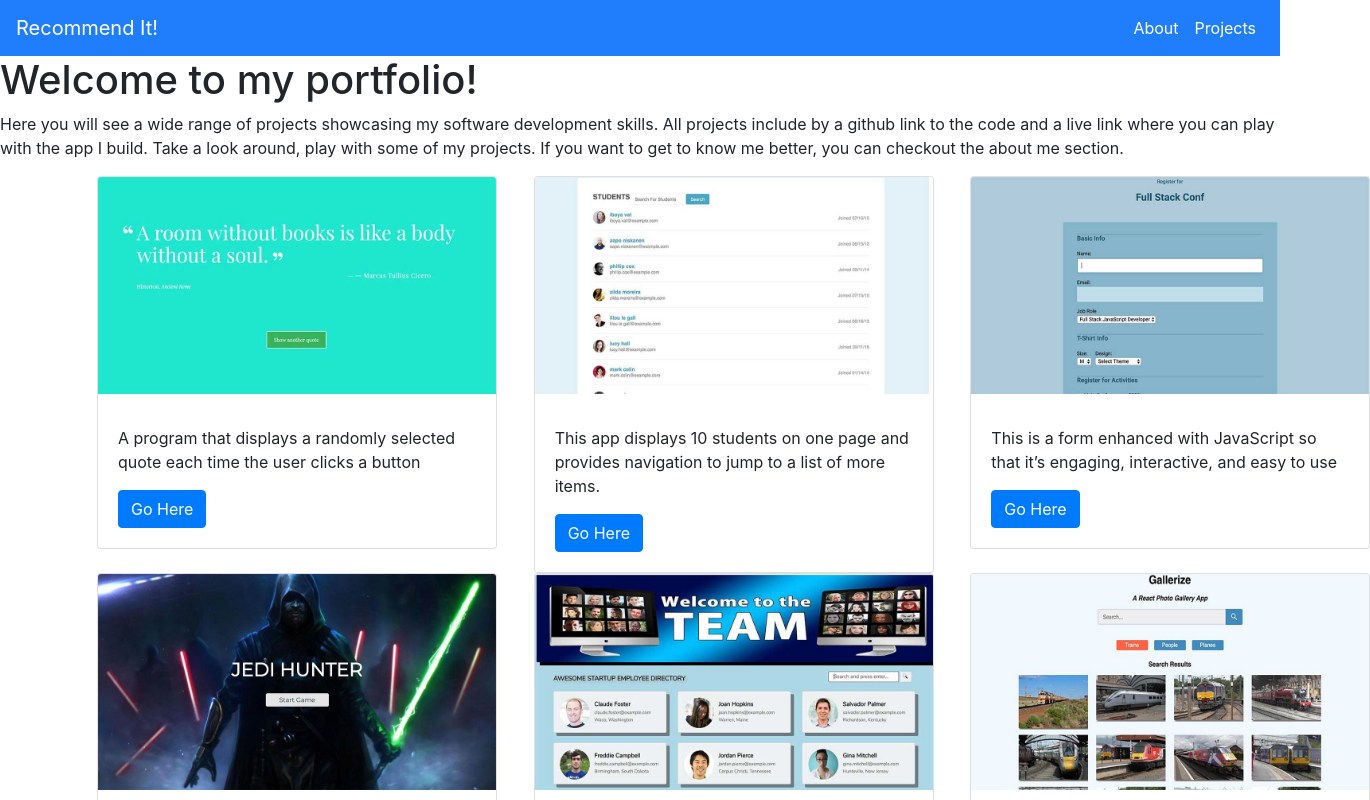
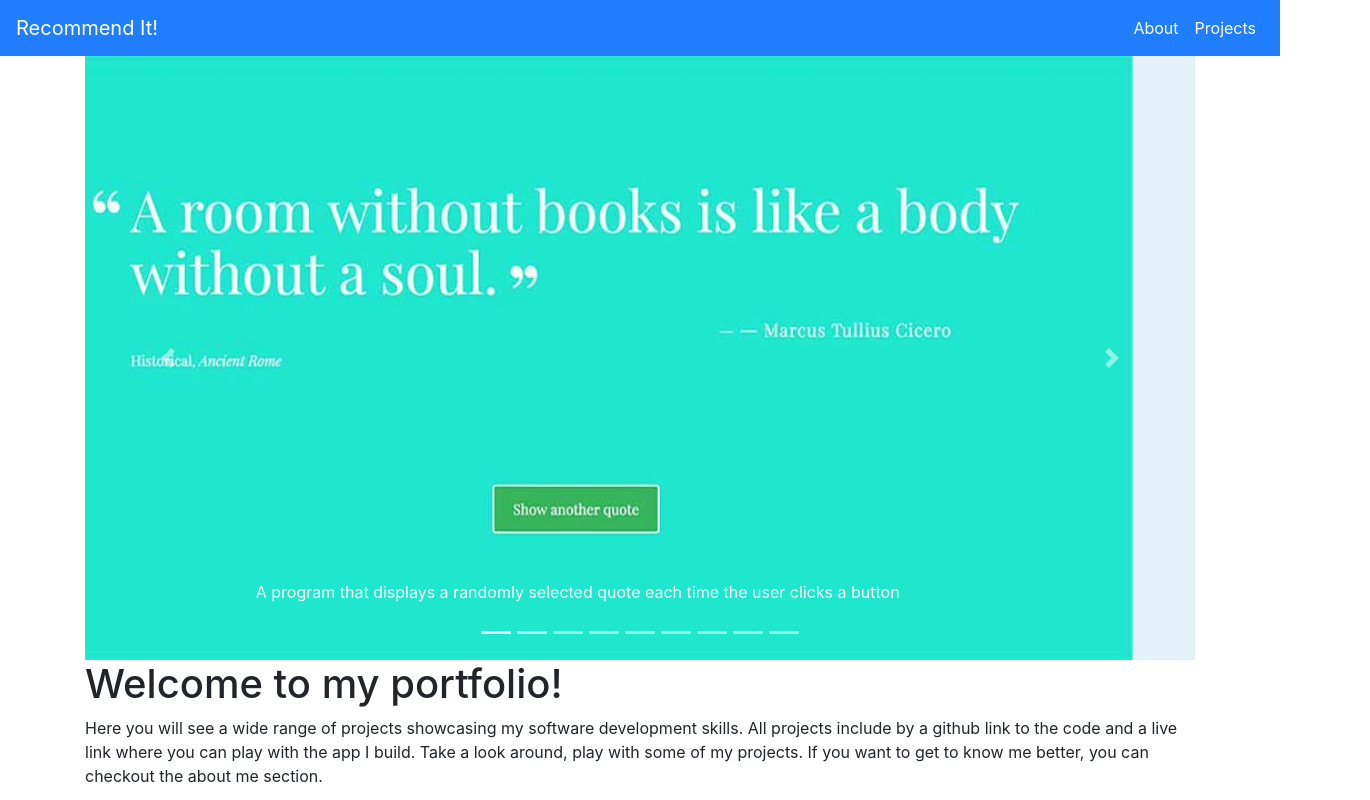
Before and after one commit to asbillings07/react_developer_portfolio, a React (Create React App) app: page / in a window 1280 px wide. Shown: the top 800 px of the page, 1370 px wide, since content can reach past the window. Built offline with nearby package versions, Linux system fonts and the light colour scheme.

Commit message:
refactor home component

```diff
--- a/src/components/Home.js
+++ b/src/components/Home.js
@@ -1,27 +1,31 @@
-import React from 'react';
-import { Projects } from './Projects';
-import { data } from '../data';
-import { Row } from 'react-bootstrap';
-import styled from 'styled-components';
+import React from "react";
+import { Projects } from "./Projects";
+import { ScrollView } from "./ScrollView";
+import { data } from "../data";
+import { Row, Container, Col } from "react-bootstrap";
+import styled from "styled-components";
 
 export function Home() {
   return (
-    <>
-      <h1>Welcome to my portfolio!</h1>
-      <p>
-        Here you will see a wide range of projects showcasing my software
-        development skills. All projects include by a github link to the code
-        and a live link where you can play with the app I build. Take a look
-        around, play with some of my projects. If you want to get to know me
-        better, you can checkout the about me section.{' '}
-      </p>
+    <Container>
+      <Row>
+        <Col>
+          <ScrollView projects={data.projects} />
+          <h1>Welcome to my portfolio!</h1>
+          <p>
+            Here you will see a wide range of projects showcasing my software
+            development skills. All projects include by a github link to the
+            code and a live link where you can play with the app I build. Take a
+            look around, play with some of my projects. If you want to get to
+            know me better, you can checkout the about me section.{" "}
+          </p>
 
-      <CardContainer>
-        <Row>
+          {/* <CardContainer>
           <Projects data={data} />
-        </Row>
-      </CardContainer>
-    </>
+        </CardContainer> */}
+        </Col>
+      </Row>
+    </Container>
   );
 }
 
```
